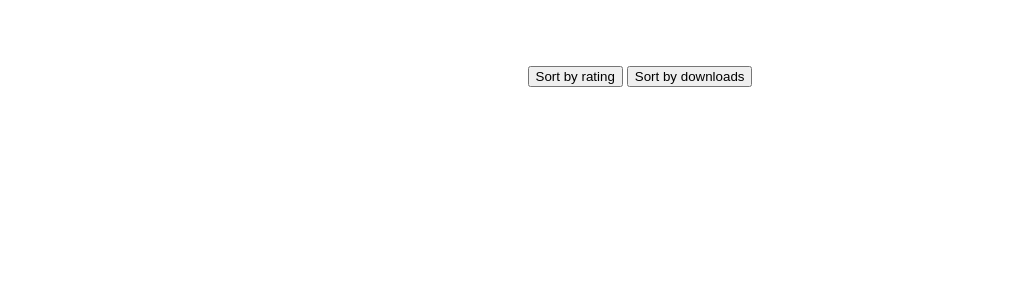
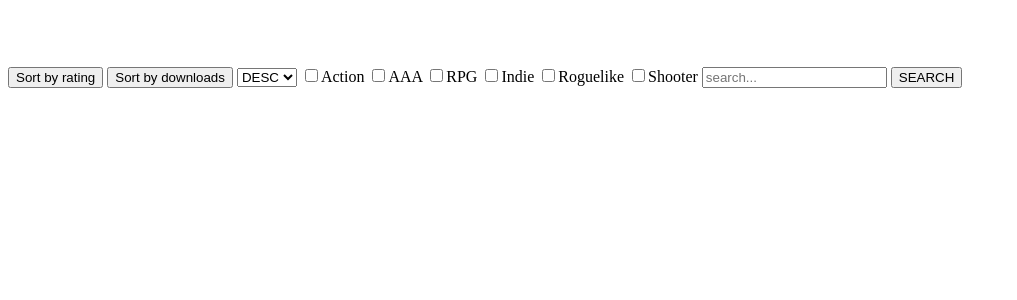
Before and after one commit to SescHustle/IndieGameStorage, a PHP site: page / in a window 1280 px wide. Shown: the top 300 px of the page, without its empty margins (0-1017 px from the left). Run offline with PHP 8.4, Linux system fonts and the light colour scheme; data that the repository does not hold is empty.

Commit message:
Sorting, search and filtration(unready)

```diff
--- a/app/views/layouts/footer.php
+++ b/app/views/layouts/footer.php
@@ -1,5 +1,5 @@
 <!-- Footer -->
-<footer class="py-4 pt-md-5 bg-dark text-light text-center">
+<div class="bg-dark text-light text-center">
     <!-- Copyright -->
     <div class="row">
         <div class="col-12 col-md">
@@ -8,5 +8,5 @@
         </div>
     </div>
     <!-- Copyright -->
-</footer>
+</div>
 <!-- Footer -->
--- a/app/views/main/index.php
+++ b/app/views/main/index.php
@@ -1,19 +1,39 @@
-<div class="container-fluid bg-dark">
-    <div class="container" align="center" justify-content="space-around">
+<div class="container-fluid bg-dark text-light">
+    <div class="container">
         <a name="games">
             <h1 style="color: white">Games</h1>
         </a>
-        <form method="post">
-            <button type="submit" name="sort" value="rating">Sort by rating</button>
-            <button type="submit" name="sort" value="downloads">Sort by downloads</button>
-        </form>
+        <div class="input-group flex-nowrap">
+            <form method="post">
+                <button type="submit" class="btn btn-outline-light" name="sort" value="rating">Sort by rating</button>
+                <button type="submit" class="btn btn-outline-light" name="sort" value="downloads">
+                    Sort by downloads
+                </button>
+                <select class="form-select input-focus-width" name="order">
+                    <option value="DESC" <?php if (isset($_POST['order']) && $_POST['order'] === "DESC")  echo "selected";?>>DESC</option>
+                    <option value="ASC" <?php if (isset($_POST['order']) && $_POST['order'] === "ASC")  echo "selected";?>>ASC</option>
+                </select>
+                <input type="checkbox" name="categories[]" value="Action">Action
+                <input type="checkbox" name="categories[]" value="AAA">AAA
+                <input type="checkbox" name="categories[]" value="RPG">RPG
+                <input type="checkbox" name="categories[]" value="Indie">Indie
+                <input type="checkbox" name="categories[]" value="Roguelike">Roguelike
+                <input type="checkbox" name="categories[]" value="Shooter">Shooter
+                <!--todo: default label must be last selected-->
+                <input type="search" name="search" value="<?php
+                if (isset($_POST['search'])) {
+                    echo $_POST['search'];
+                } ?>" placeholder="search...">
+                <button type="submit" class="btn btn-outline-light">SEARCH</button>
+            </form>
+        </div>
     </div>
     <div class="container">
         <?php
         foreach ($games as $game):?>
             <a href="/showgame/<?php
             echo $game['id'] ?>" class="nav-link text-dark">
-                <div class="row g-0 bg-light position-relative rounded mt-3">
+                <div class="row g-0 bg-light position-relative rounded mt-3 border border-1 border-dark">
                     <div class="col-md-6 mb-md-0 p-md-4">
                         <img src="/assets/games/<?php
                         echo $game['id'] ?>/header.jpg" class="w-50" alt="...">
--- /dev/null
+++ b/database/sorts.php
@@ -0,0 +1,5 @@
+<?php
+return [
+    'downloads' => true,
+    'rating' => true
+];
```
Also changed, not shown: app/controllers/MainController.php (+19 -4 lines), app/models/MainModel.php (+36 -17 lines), app/views/layouts/default.php (+7 -4 lines), database/Database.php (+5 -2 lines), public/style.css (added, +10 -0 lines), app/views/game/showgame.php (line endings or trailing spaces).
